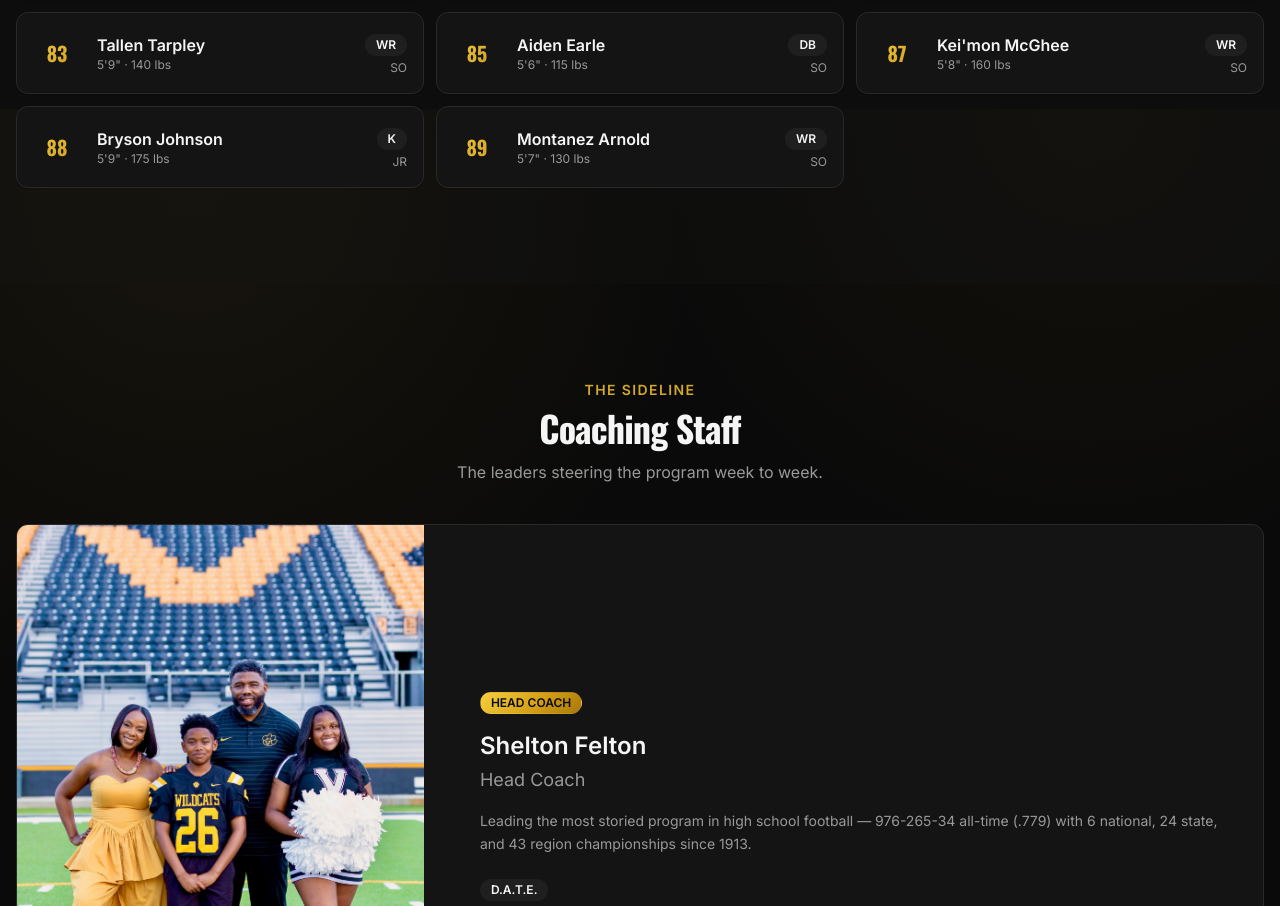
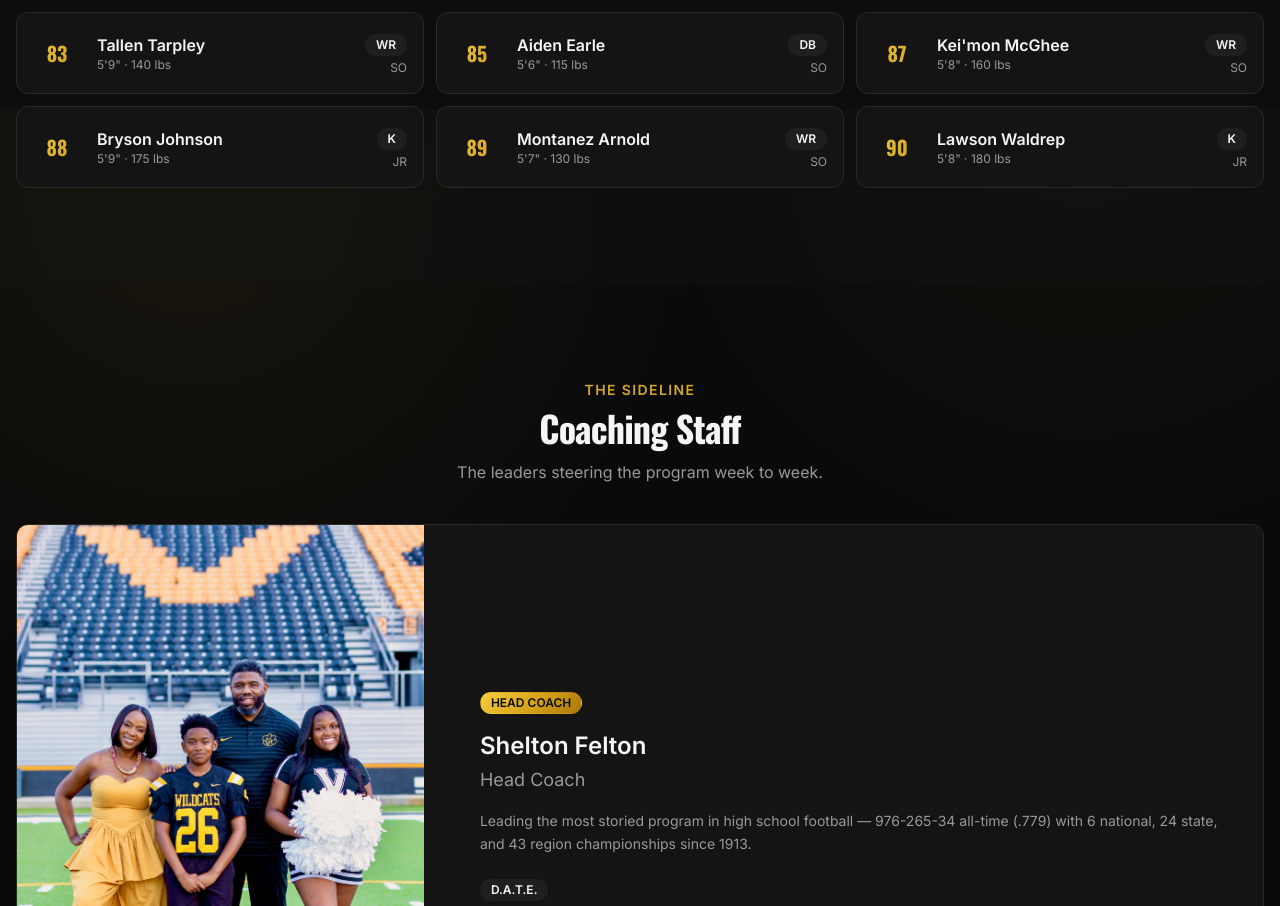
Before and after one commit to calebbsides/vhs-wildcats, a React (Vite) app: page / in a window 1280 px wide. Shown: the part 11091-11997 px from the top of the page. Built offline with nearby package versions, Linux system fonts and the light colour scheme.

Commit message:
Update content.ts

```diff
--- a/src/data/content.ts
+++ b/src/data/content.ts
@@ -322,7 +322,7 @@ export const content = {
      { number: 87, name: "Kei'mon McGhee", position: "WR", grade: "SO", heightIn: 68, weightLb: 160 },
      { number: 88, name: "Bryson Johnson", position: "K", grade: "JR", heightIn: 69, weightLb: 175 },
      { number: 89, name: "Montanez Arnold", position: "WR", grade: "SO", heightIn: 67, weightLb: 130 },
-   //  { number: 90, name: "Lawson Waldrep", position: "K", grade: "JR", heightIn: 68, weightLb: 180 },
+     { number: 90, name: "Lawson Waldrep", position: "K", grade: "JR", heightIn: 68, weightLb: 180 },
    //  { number: 91, name: "Daylan Brinson", position: "DL", grade: "SO", heightIn: 70, weightLb: 245 },
    //  { number: 92, name: "Aden Gloster", position: "DL, TE", grade: "SR", heightIn: 69, weightLb: 220 },
    //  { number: 93, name: "Corey Sims, Jr.", position: "DL", grade: "JR", heightIn: 70, weightLb: 275 },
```
